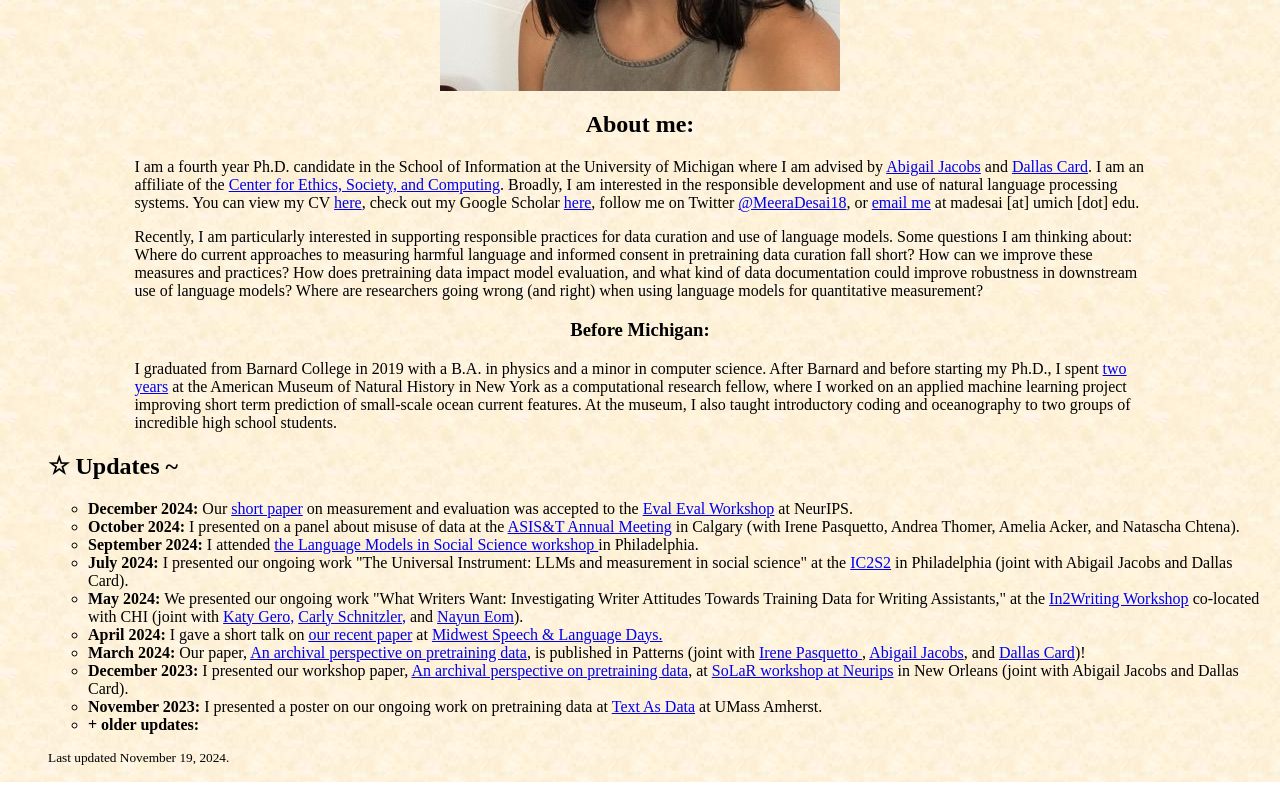
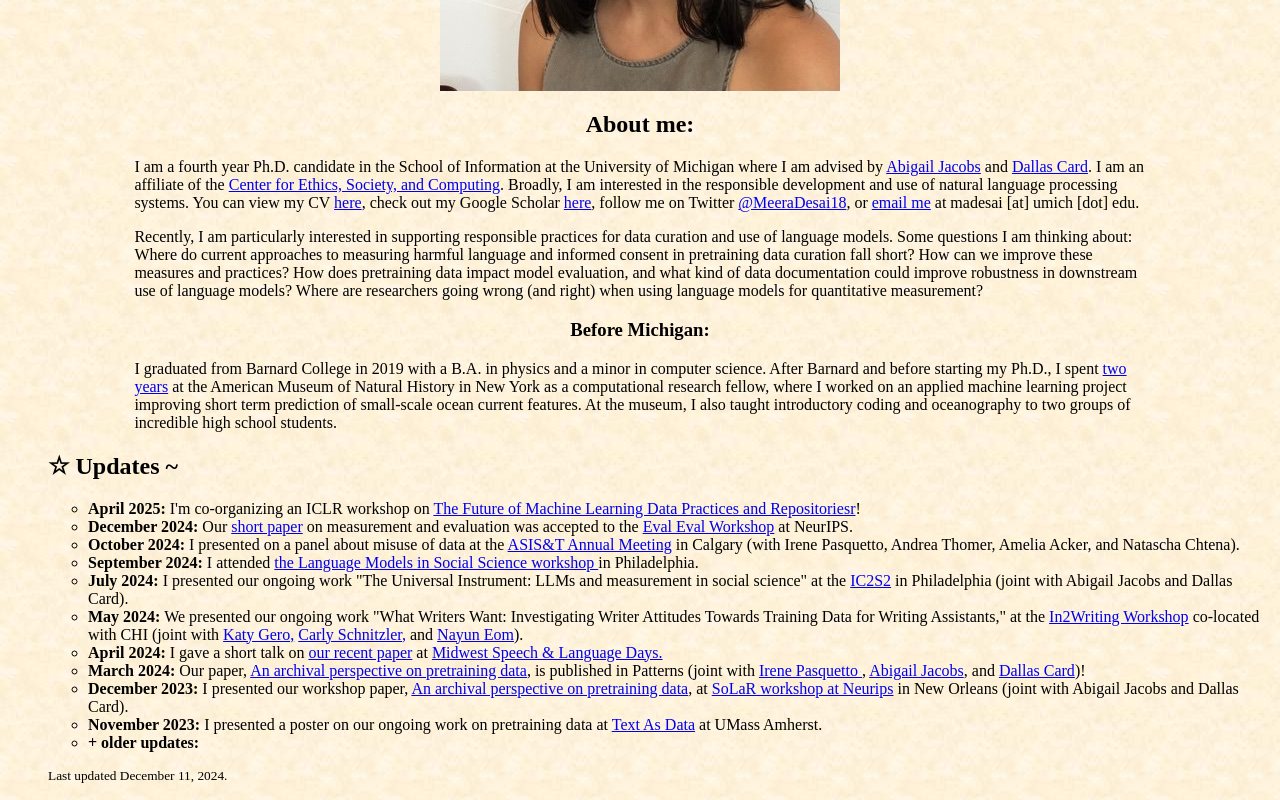
Before and after one commit to madesai22/meera-desai, a plain HTML site: page index.html in a window 1280 px wide. Shown: the part 375-1175 px from the top of the page. Drawn offline with Linux system fonts and the light colour scheme.

Commit message:
Update index.html

```diff
--- a/index.html
+++ b/index.html
@@ -59,6 +59,8 @@
 
 </b></b></h2>
 <ul>
+	<li><b>April 2025:</b>  I'm co-organizing an ICLR workshop on <a href="https://openreview.net/forum?id=sAJtAchgTN">The Future of Machine Learning Data Practices and Repositoriesr</a>!</li>
+
 	<li><b>December 2024:</b>  Our <a href="https://arxiv.org/pdf/2411.10939">short paper</a> on measurement and evaluation was accepted to the <a href="https://evaleval.github.io/">Eval Eval Workshop</a> at NeurIPS.</li>
 
 	<li><b>October 2024:</b>  I presented on a panel about misuse of data at the <a href="https://www.asist.org/meetings-events/am/am24/">ASIS&T Annual Meeting</a> in Calgary (with Irene Pasquetto, Andrea Thomer, Amelia Acker, and Natascha Chtena).</li>
@@ -102,7 +104,7 @@
 
 <p>
 	<small>
-		Last updated November 19, 2024.
+		Last updated December 11, 2024.
 	</small>
 </p>
 </body></html>
```
